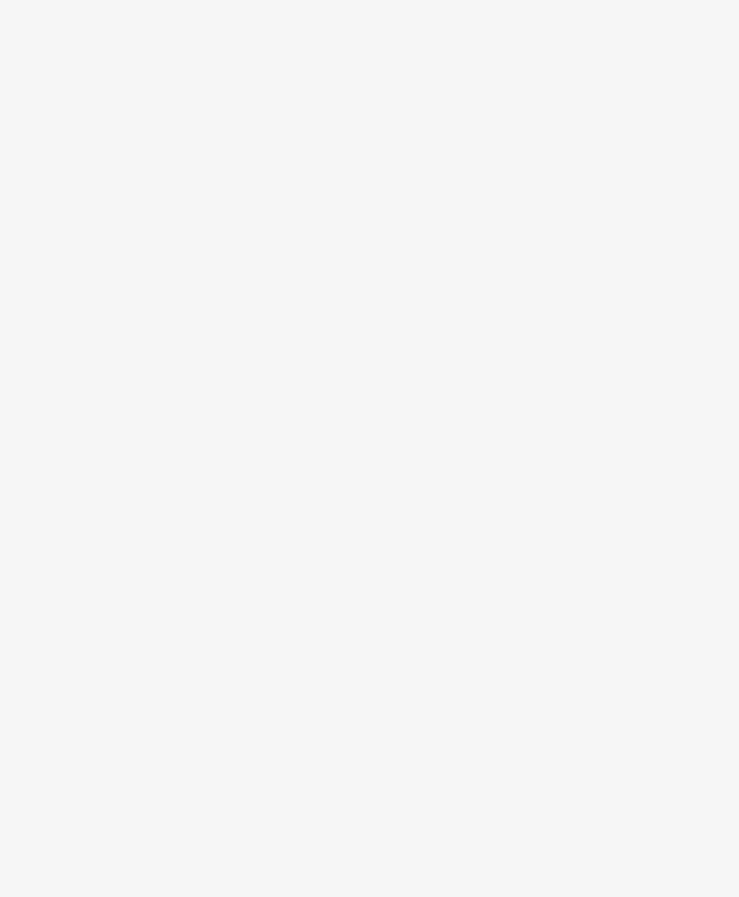
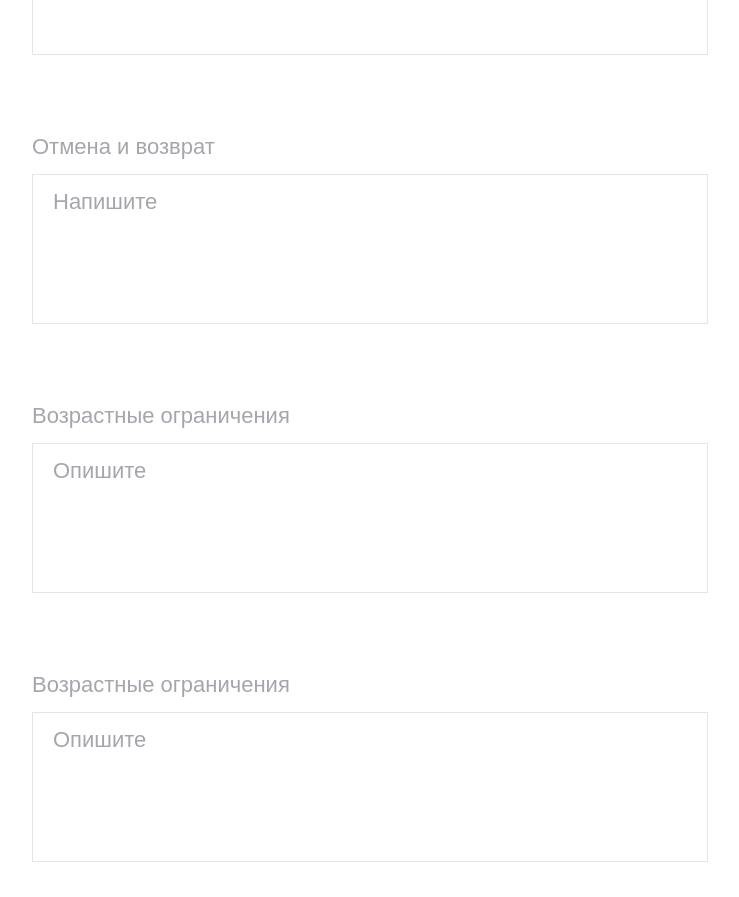
Before and after one commit to Sakiynat10/GetPin, a Next.js app: page /admin/adding in a window 1280 px wide. Shown: the part 1900-2797 px from the top of the page, without its empty margins (355-1094 px from the left). Before the commit the page ends 1376 px from the top, so only its background shows below. Built offline with nearby package versions, Linux system fonts and the light colour scheme.

Commit message:
finishing adding

```diff
--- a/src/app/admin/adding/page.jsx
+++ b/src/app/admin/adding/page.jsx
@@ -101,6 +101,28 @@ const AddingInfos = () => {
               </label>
             </div>
           </div>
+          <div className="context-groups">
+            <div className={"context-group"}>
+              <h1>Контекст</h1>
+              <textarea aria-placeholder={"none"}  aria-controls={"none"} placeholder={"пятый текст"}></textarea>
+            </div>
+            <div className={"fee-group"}>
+              <h1>Об оплате</h1>
+              <textarea aria-placeholder={"none"} aria-controls={"none"} placeholder={"Опишите"}></textarea>
+            </div>
+            <div className={"reject-group"}>
+              <h1>Отмена и возврат</h1>
+              <textarea aria-placeholder={"none"} aria-controls={"none"} placeholder={"Напишите"}></textarea>
+            </div>
+            <div className={"describe-group"}>
+              <h1>Возрастные ограничения</h1>
+              <textarea aria-placeholder={"none"} aria-controls={"none"} placeholder={"Опишите"}></textarea>
+            </div>
+            <div className={"describe-group"}>
+              <h1>Возрастные ограничения</h1>
+              <textarea aria-placeholder={"none"} aria-controls={"none"} placeholder={"Опишите"}></textarea>
+            </div>
+          </div>
         </div>
       </div>
     </>
--- a/src/app/admin/adding/style.scss
+++ b/src/app/admin/adding/style.scss
@@ -1,8 +1,9 @@
 .add-content{
     background-color: #fff;
-    height:100lvh;
+    height:100%;
     padding-left: 387px;
     position: relative;
+    padding-bottom: 90px;
     .top-content{
         position:fixed;
         width:100%;
@@ -275,4 +276,40 @@
                 margin-top:5px;
               }
         }
+        .context-groups{
+            padding-top: 120px;
+            div{
+                margin-bottom: 75px;
+                h1{
+                    overflow: hidden;
+                    color: #A6A5AD;
+                    text-overflow: ellipsis;
+                    font-size: 22px;
+                    font-weight: 400;
+                    margin-bottom: 14px;
+
+                }
+                textarea{
+                    border: 1px solid #E3E4E8;
+                    outline: none;
+                    resize: none;
+                    width: 676px;
+                    height: 150px;
+                    padding: 14px 20px;
+                    text-overflow: ellipsis;
+                    font-size: 22px;
+                    font-weight: 400;
+                    &:first-child{
+                        height: 457px;
+                    }
+                    &::placeholder{
+                        overflow: hidden;
+                        color: #A6A5AD;
+                        text-overflow: ellipsis;
+                        font-size: 22px;
+                        font-weight: 400;
+                    }
+                }
+            }
+        }
 }}
```
